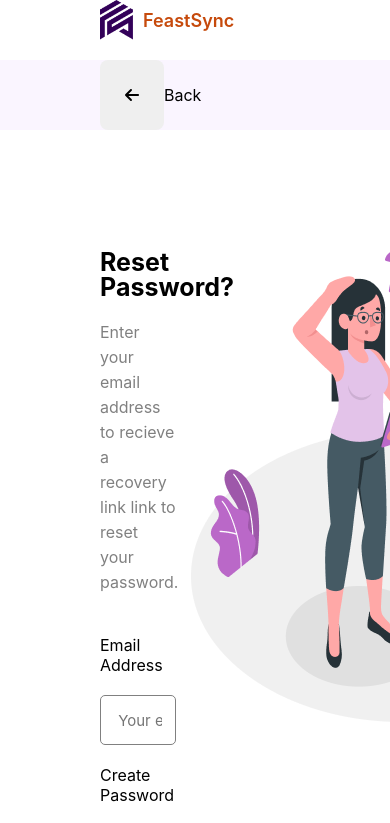
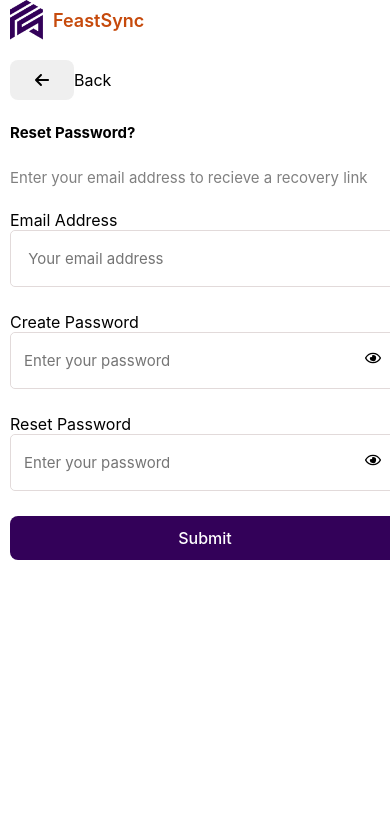
Before and after one commit to Feastsync/FeastSync, a React (Vite) app: page /reset-password in a window 390 px wide. Shown: the top 823 px of the page. Built offline with nearby package versions, Linux system fonts and the light colour scheme.

Commit message:
completed with my mobile responsiveness in resetPassword

```diff
--- a/src/Auth/Css/ResetPassword.css
+++ b/src/Auth/Css/ResetPassword.css
@@ -13,23 +13,20 @@
     display: flex;
     gap: 15px;
     justify-content: space-between;
-     padding: 100px;
+     padding: 0px 100px 0px 100px;
 }
 
 .resetPasswordHolder{
     width: 40%;
-   justify-content: center;
       display: flex;
     flex-direction: column;
-    gap: 40px;
+    gap: 20px;
 }
 
 
 .resetPasswordButton{
     display: flex;
     padding-left: 100px;
-    background: #FAF5FF;
-    height: 70px;
 }
 .resetPasswordButton p{
     display: flex;
@@ -56,23 +53,22 @@
 .resetpasswordEmail{
     display: flex;
     flex-direction: column;
-    gap: 20px;
-    text-align: center;
-
+    gap: 25px;
 }
 .resetpasswordEmail label{
     text-align: start;
+    /* font-weight: bold; */
 }
 .resetpasswordEmail input{
-    height: 50px;
+    height: 55px;
     border-radius: 5px;
-    border: 1px solid gray;
+    border: 1px solid rgb(187, 177, 177);
     font-size: 15px;
     padding: 13px;
     outline: none;
 }
 .resetpasswordEmail div{
-    border: 1px solid gray;
+    border: 1px solid rgb(226, 218, 218);
     border-radius: 5px;
      padding: 2px;
 }
@@ -86,10 +82,46 @@ background: #330159;
 color: white;
 }
 .resetforgotPasswordImage{
-  background: #FAF5FF;
+  /* background: #FAF5FF; */
 height: 70vh;
 border-radius: 10px;
 display: flex;
 justify-content: center;
 align-items: center;
 }
+@media (max-width: 480px) {
+    .imageHolder{
+        display: none;
+    }
+    .resetPasswordLogo{
+    padding-left: 10px;
+}
+.resetPasswordText{
+    font-size: 15px;
+    font-weight: bold;
+}
+.resetPaswwordContainer{
+     padding: 0px 10px 0px 10px;
+}
+.resetPasswordButton{
+     padding-left: 10px;
+}
+.resetPasswordLink{
+    font-size: 15px;
+}
+.resetpasswordEmail{
+    /* background: red; */
+    width: 100vw;
+    padding-left: 0px;
+
+}
+.resetpasswordEmail div{
+    padding: 0px;
+}
+.resetpasswordEmail div input{
+    width: 90%;
+}
+.resetPasswordLink{
+    width: 100vw;
+}
+}
--- a/src/Auth/ResetPassword.jsx
+++ b/src/Auth/ResetPassword.jsx
@@ -30,22 +30,26 @@ const ResetPassword = () => {
                      <p>Back</p>
                   </div>
 
-              <div className='resetPaswwordContainer'>
+             <div className='resetPaswwordContainer'>
                 <div className='resetPasswordHolder'>
                   <div className='resetPasswordAssurance'>
                     <p className='resetPasswordText'>Reset Password?</p>
-                    <p className='resetPasswordLink'>Enter your email address to recieve a recovery link
-                      link to reset your password.</p>
+                    <p className='resetPasswordLink'>Enter your email address to recieve a recovery link</p>
                   </div>
 
                   <div className='resetpasswordEmail'>
+                       <section>
                          <label htmlFor="">Email Address</label>
+                      <div>
                     <input type="email"
                            name="" id=""
                            placeholder=' Your email address'
                            />
+                      </div>
+                       </section>
 
-                    <label htmlFor=""> Create Password</label>
+                  <section>
+                      <label htmlFor=""> Create Password</label>
                    <div>
                      <input type={showPassword ? "text" : "password"}
                            name="" id=""
@@ -53,10 +57,11 @@ const ResetPassword = () => {
                            value={Password}
                            onChange={(e)=>setPassword(e.target.value)}
                            /> <span onClick={handlePassword}>{showPassword ?<FaRegEyeSlash />:<FaRegEye />} </span>
+                             </div>
+                  </section>
 
-                   </div>
-
-                   <label htmlFor=""> Reset Password</label>
+                  <section>
+                     <label htmlFor=""> Reset Password</label>
                    <div>
                      <input type={showConfirm ? "text" : "Confirm password"}
                            name="" id=""
@@ -65,14 +70,14 @@ const ResetPassword = () => {
                            onChange={(e)=>setConfirmPassword(e.target.value)}
                            /> <span onClick={()=>setShowConfirm(!showConfirm)}>{showConfirm ?<FaRegEyeSlash />:<FaRegEye />} </span>
                    </div>
+                  </section>
 
+                   <Button >Submit</Button>
 
-
-                    <Button >Submit</Button>
                  </div>
-                </div>
+          </div>
                 <div className='resetPasswordImage'>
-                  <img src="src/assets/logos/amico.png" alt="" />
+                  <img src="src/assets/logos/amico.png" alt="" className='imageHolder'/>
                 </div>
               </div>
     </div>
```
Also changed, not shown: src/Auth/Css/ForgotPassword.css (line endings or trailing spaces).
